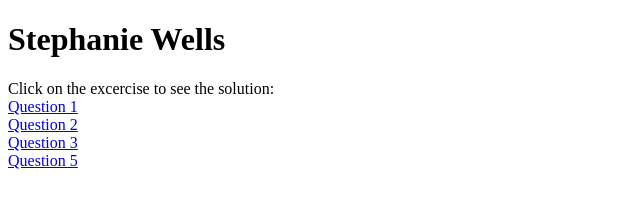
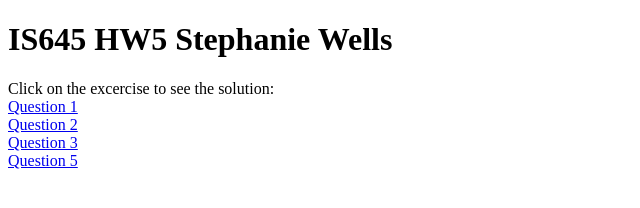
Before and after one commit to StephWells/is645hw5, a plain HTML site: page index.html in a window 1280 px wide. Shown: the whole page, without its empty margins (0-640 px from the left). Drawn offline with Linux system fonts and the light colour scheme.

Commit message:
Better title

```diff
--- a/index.html
+++ b/index.html
@@ -6,7 +6,7 @@
     <title>IS645 HW5</title>
 </head>
 <body>
-    <h1>Stephanie Wells</h1>
+    <h1>IS645 HW5 Stephanie Wells</h1>
     Click on the excercise to see the solution:<br>
     <a href="html/ex1.html">Question 1</a> <br>
     <a href="html/ex2.html">Question 2</a> <br>
```
